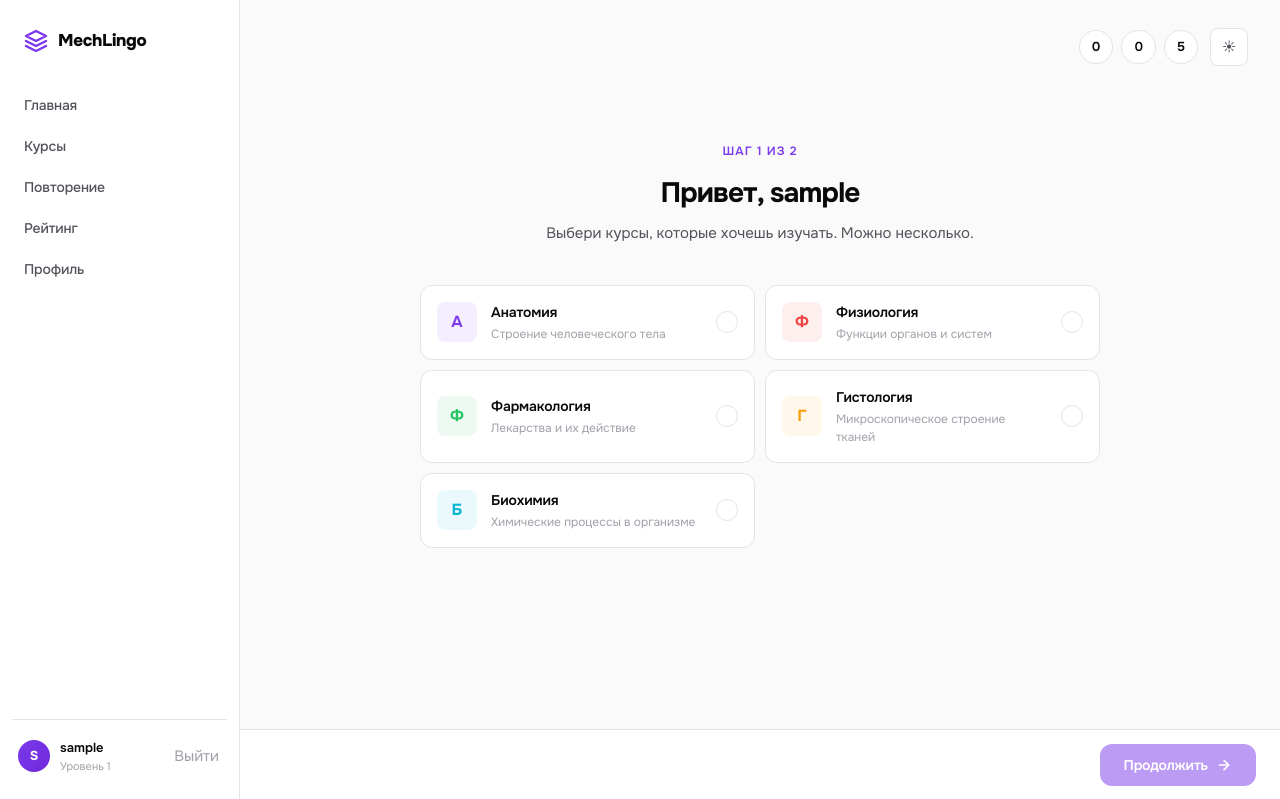
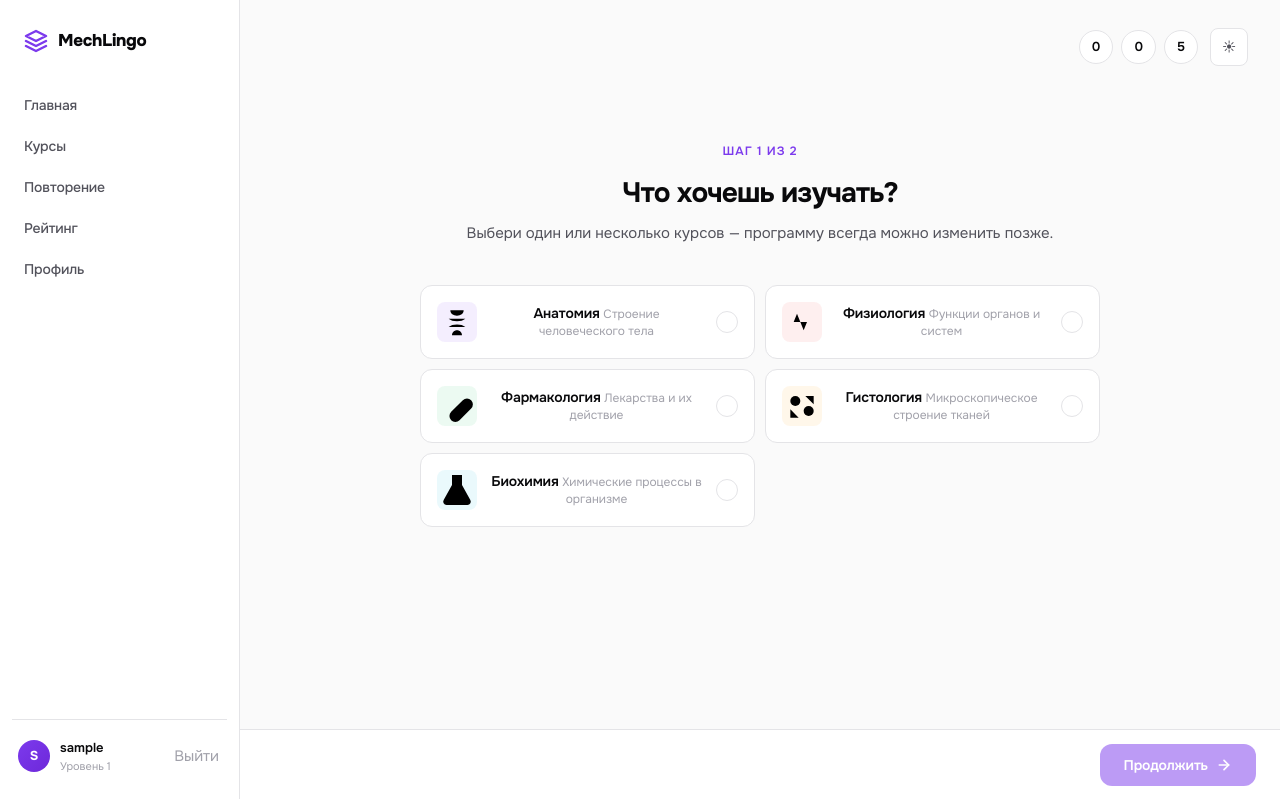
Before and after one commit to amal1a67/mechlingo, a Flask app: page /onboarding in a window 1280 px wide. Shown: the top 799 px of the page. Run offline with Flask 3, Linux system fonts and the light colour scheme; the visitor is signed in with stand-in values (Sample User, id 1); data comes from the database, SQL or seed files in the repository.

Commit message:
Polish onboarding course selection

```diff
--- a/templates/onboarding.html
+++ b/templates/onboarding.html
@@ -5,29 +5,43 @@
 
     <div class="onboarding-header">
         <div class="onboarding-step-label">Шаг 1 из 2</div>
-        <h1>Привет, {{ user.username }}</h1>
-        <p>Выбери курсы, которые хочешь изучать. Можно несколько.</p>
+        <h1>Что хочешь изучать?</h1>
+        <p>Выбери один или несколько курсов — программу всегда можно изменить позже.</p>
     </div>
 
     {% if courses %}
     <div class="onboarding-courses">
         {% for c in courses %}
-        <div class="onboarding-course {% if c.id in chosen %}selected{% endif %}"
-             data-course-id="{{ c.id }}"
-             onclick="toggleCourse(this)">
-            <div class="onboarding-course-icon" style="background: {{ c.color }}15; color: {{ c.color }};">
-                {{ c.name[0] }}
-            </div>
-            <div class="onboarding-course-info">
-                <div class="onboarding-course-name">{{ c.name }}</div>
-                <div class="onboarding-course-desc">{{ c.description or 'Медицинский курс' }}</div>
-            </div>
-            <div class="onboarding-check">
+        <button type="button"
+                class="onboarding-course {% if c.id in chosen %}selected{% endif %}"
+                data-course-id="{{ c.id }}"
+                aria-pressed="{{ 'true' if c.id in chosen else 'false' }}"
+                onclick="toggleCourse(this)">
+            <span class="onboarding-course-icon" style="background: {{ c.color }}15; color: {{ c.color }};" aria-hidden="true">
+                {% if c.name == 'Анатомия' %}
+                <svg viewBox="0 0 24 24"><path d="M12 3v18M8 5c0 2 1.8 3.2 4 3.2S16 7 16 5M7 10c1.2 1 2.9 1.5 5 1.5s3.8-.5 5-1.5M7 15c1.2-1 2.9-1.5 5-1.5s3.8.5 5 1.5M9 20c0-1.7 1.3-3 3-3s3 1.3 3 3"/></svg>
+                {% elif c.name == 'Физиология' %}
+                <svg viewBox="0 0 24 24"><path d="M3 12h4l2-5 4 10 2-5h6"/></svg>
+                {% elif c.name == 'Фармакология' %}
+                <svg viewBox="0 0 24 24"><path d="m8.5 15.5 7-7a3.5 3.5 0 0 1 5 5l-7 7a3.5 3.5 0 0 1-5-5Z"/><path d="m12 12 5 5"/></svg>
+                {% elif c.name == 'Гистология' %}
+                <svg viewBox="0 0 24 24"><circle cx="8" cy="9" r="3"/><circle cx="16" cy="15" r="3"/><path d="M14 6h5v5M5 14v5h5"/></svg>
+                {% elif c.name == 'Биохимия' %}
+                <svg viewBox="0 0 24 24"><path d="M9 3v6l-5 9a2 2 0 0 0 1.7 3h12.6a2 2 0 0 0 1.7-3l-5-9V3"/><path d="M8 14h8M8 3h8"/></svg>
+                {% else %}
+                <span>{{ c.name[0] }}</span>
+                {% endif %}
+            </span>
+            <span class="onboarding-course-info">
+                <span class="onboarding-course-name">{{ c.name }}</span>
+                <span class="onboarding-course-desc">{{ c.description or 'Медицинский курс' }}</span>
+            </span>
+            <span class="onboarding-check" aria-hidden="true">
                 <svg width="14" height="14" viewBox="0 0 24 24" fill="none" stroke="currentColor" stroke-width="3" stroke-linecap="round" stroke-linejoin="round">
                     <polyline points="20 6 9 17 4 12"/>
                 </svg>
-            </div>
-        </div>
+            </span>
+        </button>
         {% endfor %}
     </div>
     {% else %}
@@ -39,10 +53,10 @@
 
     <div class="onboarding-footer">
         <div class="onboarding-count">
-            Выбрано: <span id="countDisplay">{{ chosen|length }}</span>
+            Выбрано курсов: <span id="countDisplay">{{ chosen|length }}</span>
         </div>
         <button class="btn btn-primary btn-lg" onclick="completeOnboarding()" id="continueBtn">
-            Продолжить
+            <span class="continue-label">Продолжить</span>
             <svg width="16" height="16" viewBox="0 0 24 24" fill="none" stroke="currentColor" stroke-width="2.5" stroke-linecap="round" stroke-linejoin="round">
                 <line x1="5" y1="12" x2="19" y2="12"/>
                 <polyline points="12 5 19 12 12 19"/>
@@ -55,6 +69,7 @@
 <script>
 function toggleCourse(el) {
     el.classList.toggle('selected');
+    el.setAttribute('aria-pressed', el.classList.contains('selected') ? 'true' : 'false');
     updateCount();
 }
 
@@ -72,7 +87,7 @@ async function completeOnboarding() {
 
     const btn = document.getElementById('continueBtn');
     btn.disabled = true;
-    btn.textContent = 'Сохраняем...';
+    btn.querySelector('.continue-label').textContent = 'Сохраняем...';
 
     try {
         const res = await fetch('/api/onboarding/complete', {
@@ -86,12 +101,12 @@ async function completeOnboarding() {
         } else {
             alert(data.error || 'Ошибка');
             btn.disabled = false;
-            btn.textContent = 'Продолжить';
+            btn.querySelector('.continue-label').textContent = 'Продолжить';
         }
     } catch (e) {
         alert('Ошибка соединения');
         btn.disabled = false;
-        btn.textContent = 'Продолжить';
+        btn.querySelector('.continue-label').textContent = 'Продолжить';
     }
 }
 
```
